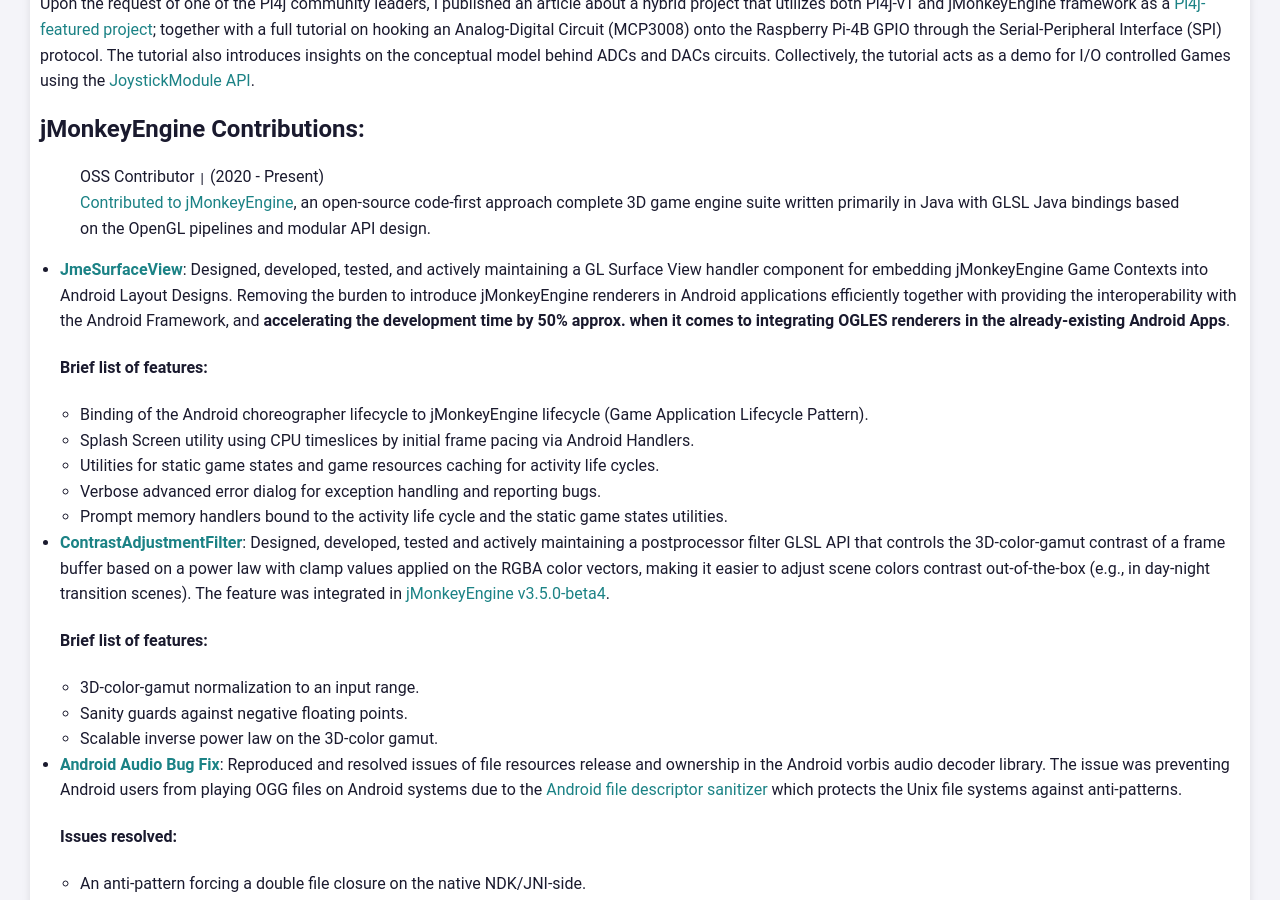
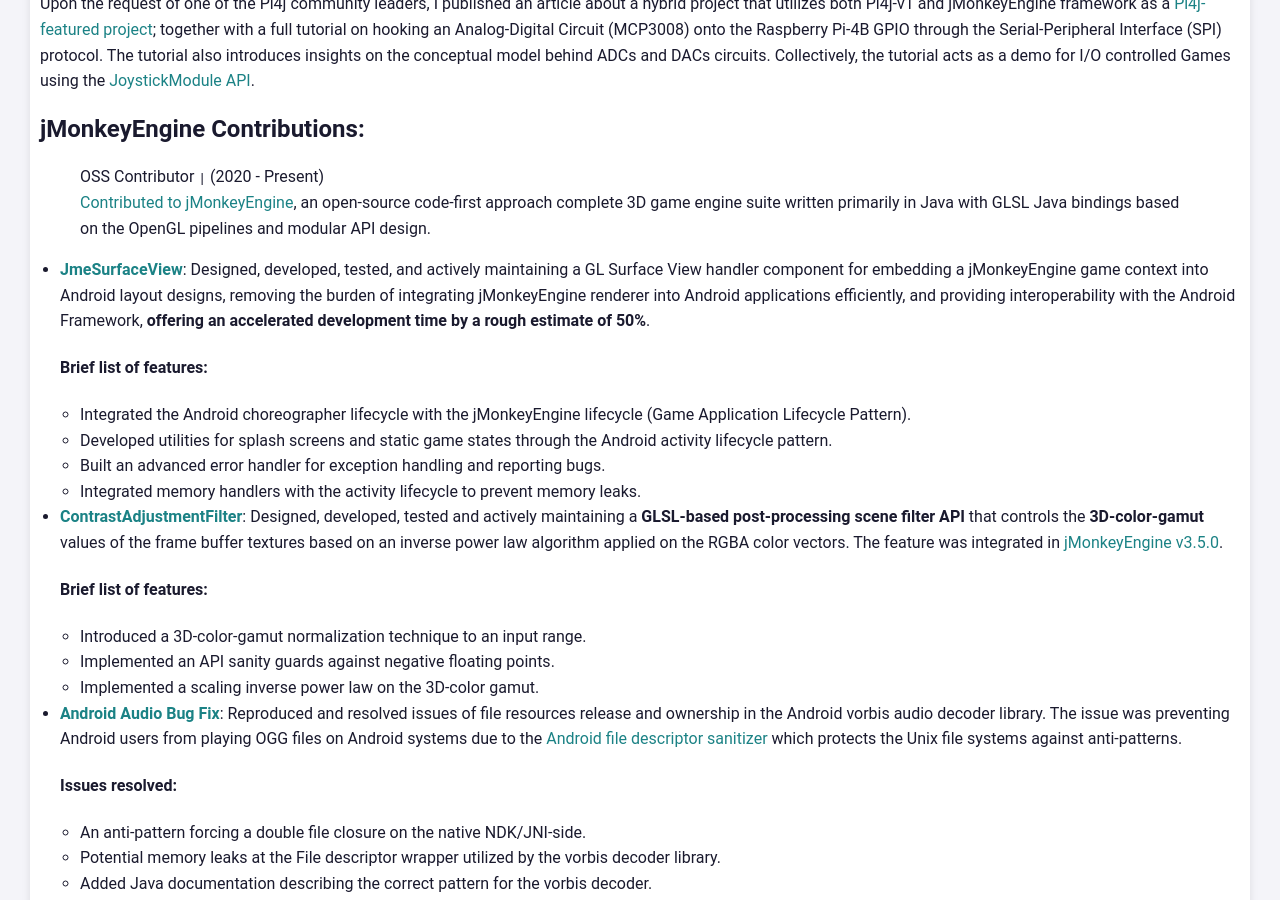
Before and after one commit to pavly-gerges/pavly-gerges, a Jekyll site: the page built from resume/index.md, in a window 1280 px wide and 900 px high, scrolled down 1820 px. Built offline with Jekyll 4.4.1, drawn with Linux system fonts in a browser that asks for light colours; our own code applies the rules of GitHub Pages for plain Markdown files.

Commit message:
index.md: updated the jMonkeyEngine exp

```diff
--- a/resume/index.md
+++ b/resume/index.md
@@ -39,19 +39,18 @@ Upon the request of one of the Pi4j community leaders, I published an article ab
 > OSS Contributor `|` (2020 - Present) <br/>
 > [Contributed to jMonkeyEngine](https://github.com/jMonkeyEngine/jmonkeyengine/commits?author=pavly-gerges), an open-source code-first approach complete 3D game engine suite written primarily in Java with GLSL Java bindings based on the OpenGL pipelines and modular API design.
 
-- **[JmeSurfaceView](https://github.com/jMonkeyEngine/jmonkeyengine/tree/master/jme3-android/src/main/java/com/jme3/view/surfaceview)**: Designed, developed, tested, and actively maintaining a GL Surface View handler component for embedding jMonkeyEngine Game Contexts into Android Layout Designs. Removing the burden to introduce jMonkeyEngine renderers in Android applications efficiently together with providing the interoperability with the Android Framework, and **accelerating the development time by 50% approx. when it comes to integrating OGLES renderers in the already-existing Android Apps**.
+- **[JmeSurfaceView](https://github.com/jMonkeyEngine/jmonkeyengine/tree/master/jme3-android/src/main/java/com/jme3/view/surfaceview)**: Designed, developed, tested, and actively maintaining a GL Surface View handler component for embedding a jMonkeyEngine game context into Android layout designs, removing the burden of integrating jMonkeyEngine renderer into Android applications efficiently, and providing interoperability with the Android Framework, **offering an accelerated development time by a rough estimate of 50%**.
   #### Brief list of features:
-  * Binding of the Android choreographer lifecycle to jMonkeyEngine lifecycle (Game Application Lifecycle Pattern).
-  * Splash Screen utility using CPU timeslices by initial frame pacing via Android Handlers.
-  * Utilities for static game states and game resources caching for activity life cycles.
-  * Verbose advanced error dialog for exception handling and reporting bugs.
-  * Prompt memory handlers bound to the activity life cycle and the static game states utilities.
+  * Integrated the Android choreographer lifecycle with the jMonkeyEngine lifecycle (Game Application Lifecycle Pattern).
+  * Developed utilities for splash screens and static game states through the Android activity lifecycle pattern.
+  * Built an advanced error handler for exception handling and reporting bugs.
+  * Integrated memory handlers with the activity lifecycle to prevent memory leaks.
 
-- **[ContrastAdjustmentFilter](https://github.com/jMonkeyEngine/jmonkeyengine/pull/1665)**: Designed, developed, tested and actively maintaining a postprocessor filter GLSL API that controls the 3D-color-gamut contrast of a frame buffer based on a power law with clamp values applied on the RGBA color vectors, making it easier to adjust scene colors contrast out-of-the-box (e.g., in day-night transition scenes). The feature was integrated in [jMonkeyEngine v3.5.0-beta4](https://github.com/jMonkeyEngine/jmonkeyengine/releases/tag/v3.5.0-beta4).
+- **[ContrastAdjustmentFilter](https://github.com/jMonkeyEngine/jmonkeyengine/pull/1665)**: Designed, developed, tested and actively maintaining a **GLSL-based post-processing scene filter API** that controls the **3D-color-gamut** values of the frame buffer textures based on an inverse power law algorithm applied on the RGBA color vectors. The feature was integrated in [jMonkeyEngine v3.5.0](https://github.com/jMonkeyEngine/jmonkeyengine/releases/tag/v3.5.0-stable).
   #### Brief list of features:
-  * 3D-color-gamut normalization to an input range.
-  * Sanity guards against negative floating points.
-  * Scalable inverse power law on the 3D-color gamut.
+  * Introduced a 3D-color-gamut normalization technique to an input range.
+  * Implemented an API sanity guards against negative floating points.
+  * Implemented a scaling inverse power law on the 3D-color gamut.
 
 - **[Android Audio Bug Fix](https://github.com/jMonkeyEngine/jmonkeyengine/pull/1956)**: Reproduced and resolved issues of file resources release and ownership in the Android vorbis audio decoder library. The issue was preventing Android users from playing OGG files on Android systems due to the [Android file descriptor sanitizer](https://android.googlesource.com/platform/bionic/+/master/docs/fdsan.md) which protects the Unix file systems against anti-patterns.
   #### Issues resolved:
```
